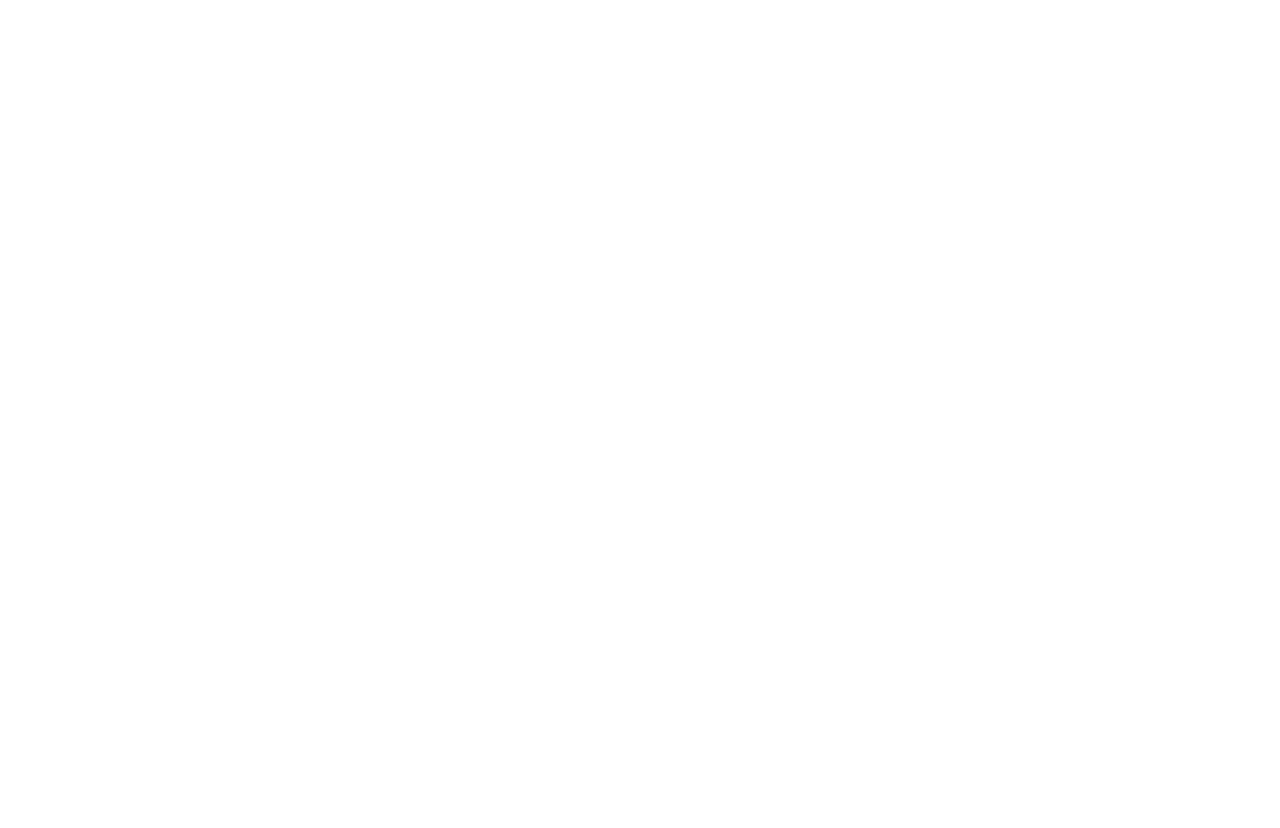
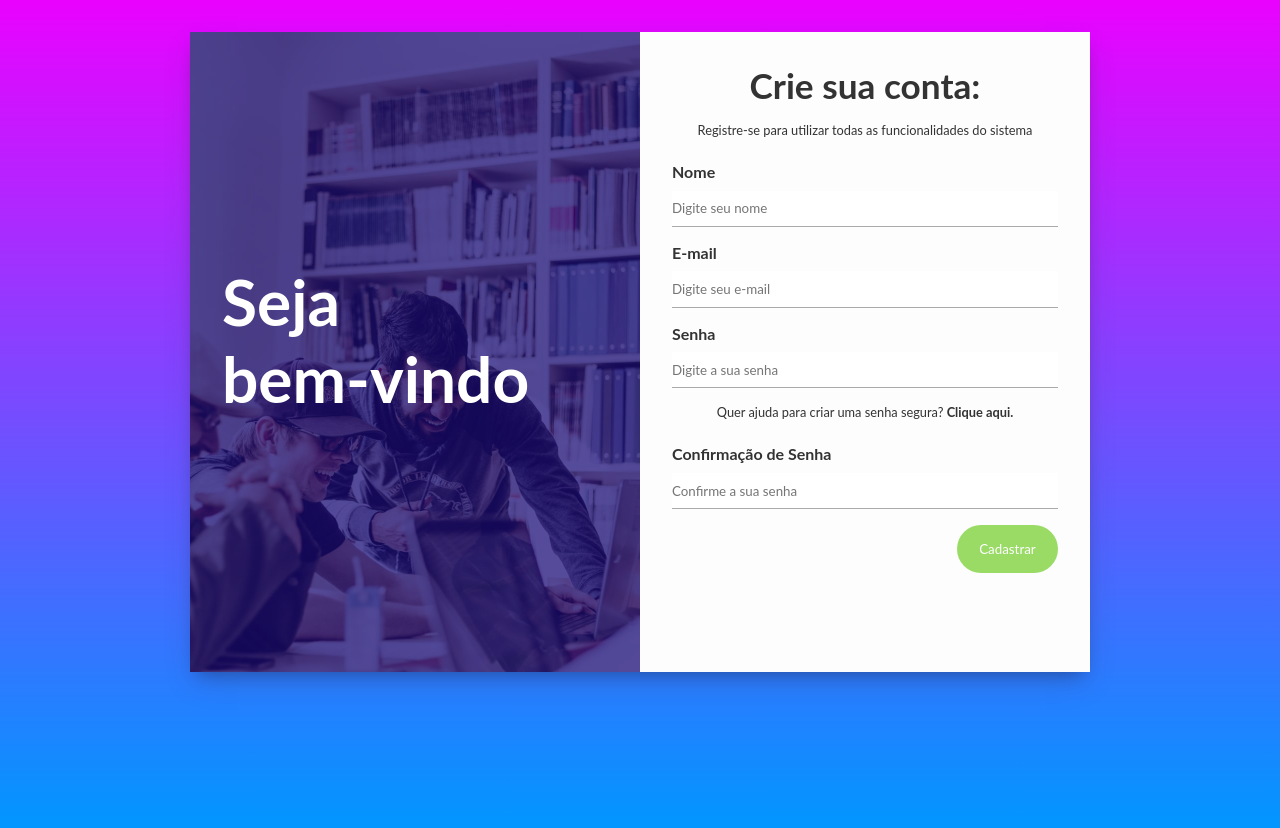
Before and after one commit to lcadriano20/GeradorDeSenha, a plain HTML site: page index.html in a window 1280 px wide. Before the commit the page ends 800 px from the top, so only its background shows below. Drawn offline with Linux system fonts and the light colour scheme.

Commit message:
Adicionei versão final html

```diff
--- a/index.html
+++ b/index.html
@@ -1,11 +1,96 @@
 <!DOCTYPE html>
-<html lang="pt-BR">
-<head>
-    <meta charset="UTF-8">
-    <meta name="viewport" content="width=device-width, initial-scale=1.0">
-    <title>Gerador de Senhas</title>
-</head>
-<body>
-
-</body>
+<html lang="en">
+  <head>
+    <meta charset="UTF-8" />
+    <meta http-equiv="X-UA-Compatible" content="IE=edge" />
+    <meta name="viewport" content="width=device-width, initial-scale=1.0" />
+    <title>Gerador de Senha</title>
+    <link rel="preconnect" href="https://fonts.googleapis.com" />
+    <link rel="preconnect" href="https://fonts.gstatic.com" crossorigin />
+    <link
+      href="https://fonts.googleapis.com/css2?family=Montserrat:ital,wght@0,100;0,200;0,300;0,400;0,500;0,600;0,700;0,800;0,900;1,100;1,200;1,300;1,400;1,500;1,600;1,700;1,800;1,900&display=swap"
+      rel="stylesheet"
+    />
+    <link rel="stylesheet" href="css/styles.css" />
+    <script src="js/scripts.js" defer></script>
+  </head>
+  <body>
+    <div id="register-container">
+      <div id="register-banner">
+        <div id="banner-layer">
+          <h1>Seja bem-vindo</h1>
+        </div>
+      </div>
+      <form id="register-form">
+        <h2>Crie sua conta:</h2>
+        <p>Registre-se para utilizar todas as funcionalidades do sistema</p>
+        <div class="form-control">
+          <label for="name">Nome</label>
+          <input
+            type="text"
+            name="name"
+            id="name"
+            placeholder="Digite seu nome"
+          />
+        </div>
+        <div class="form-control">
+          <label for="email">E-mail</label>
+          <input
+            type="email"
+            name="email"
+            id="email"
+            placeholder="Digite seu e-mail"
+          />
+        </div>
+        <div class="form-control">
+          <label for="password">Senha</label>
+          <input
+            type="password"
+            name="password"
+            id="password"
+            placeholder="Digite a sua senha"
+          />
+        </div>
+        <p>
+          Quer ajuda para criar uma senha segura?
+          <span id="open-generate-password">Clique aqui.</span>
+        </p>
+        <div id="generate-options" class="hide">
+          <p>Selecione as opções que você deseja</p>
+          <div class="form-control">
+            <label for="length">Quantidade de caracteres:</label>
+            <input type="text" id="length" name="length" value="10">
+          </div>
+          <div class="form-control">
+            <label for="letters">Letras:</label>
+            <input type="checkbox" id="letters" name="letters" checked>
+          </div>
+          <div class="form-control">
+            <label for="numbers">Números:</label>
+            <input type="checkbox" id="numbers" name="numbers" checked>
+          </div>
+          <div class="form-control">
+            <label for="symbols">Símbolos</label>
+            <input type="checkbox" id="symbols" name="symbols" checked>
+          </div>
+          <button type="button" id="generate-password">Criar senha</button>
+        </div>
+        <div id="generated-password">
+          <p>Aqui está a sua senha:</p>
+          <h4></h4>
+          <button id="copy-password">Copiar</button>
+        </div>
+        <div class="form-control">
+          <label for="confirmpassword">Confirmação de Senha</label>
+          <input
+            type="password"
+            name="confirmpassword"
+            id="confirmpassword"
+            placeholder="Confirme a sua senha"
+          />
+        </div>
+        <input type="submit" value="Cadastrar" />
+      </form>
+    </div>
+  </body>
 </html>
```
Also changed, not shown: script.js (deleted), styles.css (deleted).
